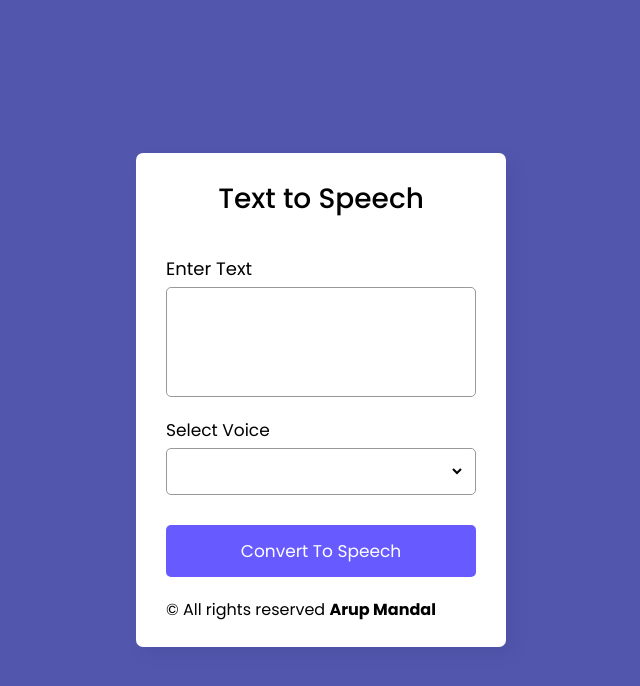
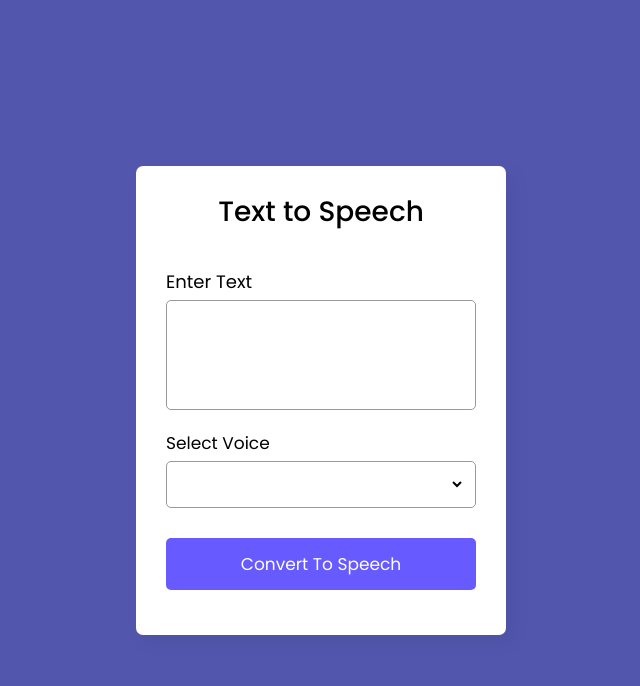
Before and after one commit to devumang096/Text-to-Speech, a plain HTML site: page index.html in a window 1280 px wide. Shown: the whole page, without its empty margins (319-959 px from the left). Drawn offline with Linux system fonts and the light colour scheme.

Commit message:
Update index.html

```diff
--- a/index.html
+++ b/index.html
@@ -25,9 +25,6 @@
         </div>
         <button>Convert To Speech</button>
       </form>
-      <div class="class_footer">
-        <p> © All rights reserved <b>Arup Mandal</b> </p>
-      </div>
     </div>
 
     <script src="script.js"></script>
```
